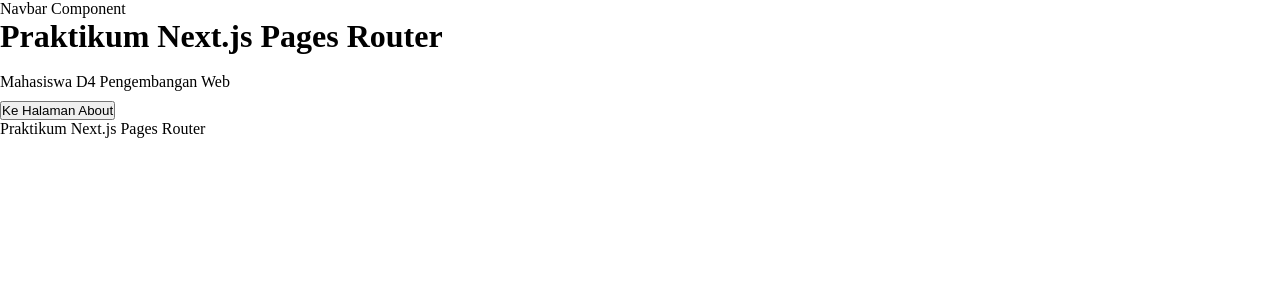
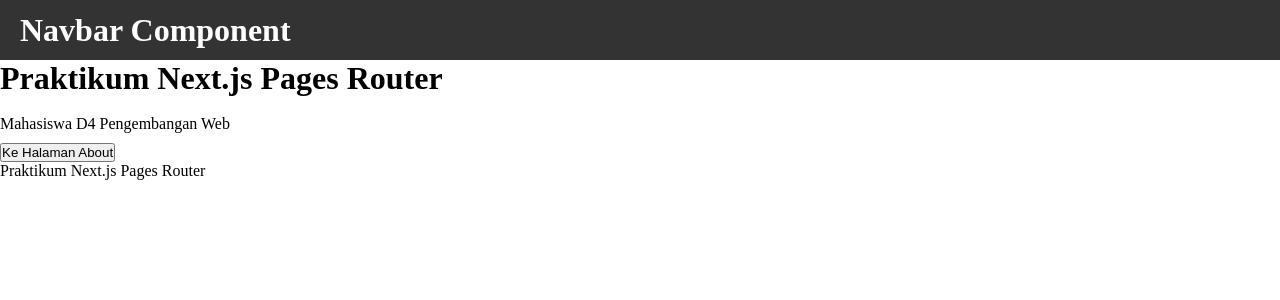
Before and after one commit to dhanisaptrri/Pemrograman_Framework, a Next.js app in the folder Jobsheet5/my-app/: page / in a window 1280 px wide. Shown: the top 300 px of the page. Built offline with nearby package versions, Linux system fonts and the light colour scheme.

Commit message:
Modifikasi kode pada index.tsx pada folder navbar

```diff
--- a/Jobsheet5/my-app/src/components/layouts/navbar/index.tsx
+++ b/Jobsheet5/my-app/src/components/layouts/navbar/index.tsx
@@ -1,9 +1,13 @@
+import syles from './navbar.module.css';
+
 const Navbar = () => {
-    return (
-        <div className="navbar">
-            <div>Navbar Component </div>
-        </div>
-    );
+  return (
+    <div className={syles.navbar}>
+      <div>
+        <h1>Navbar Component</h1>
+      </div>
+    </div>
+  );
 };
 
 export default Navbar;
```
Also changed, not shown: Jobsheet5/my-app/src/components/layouts/navbar/navbar.module.css (renamed from Jobsheet5/my-app/src/components/layouts/navbar/navbar.mocule.css).
